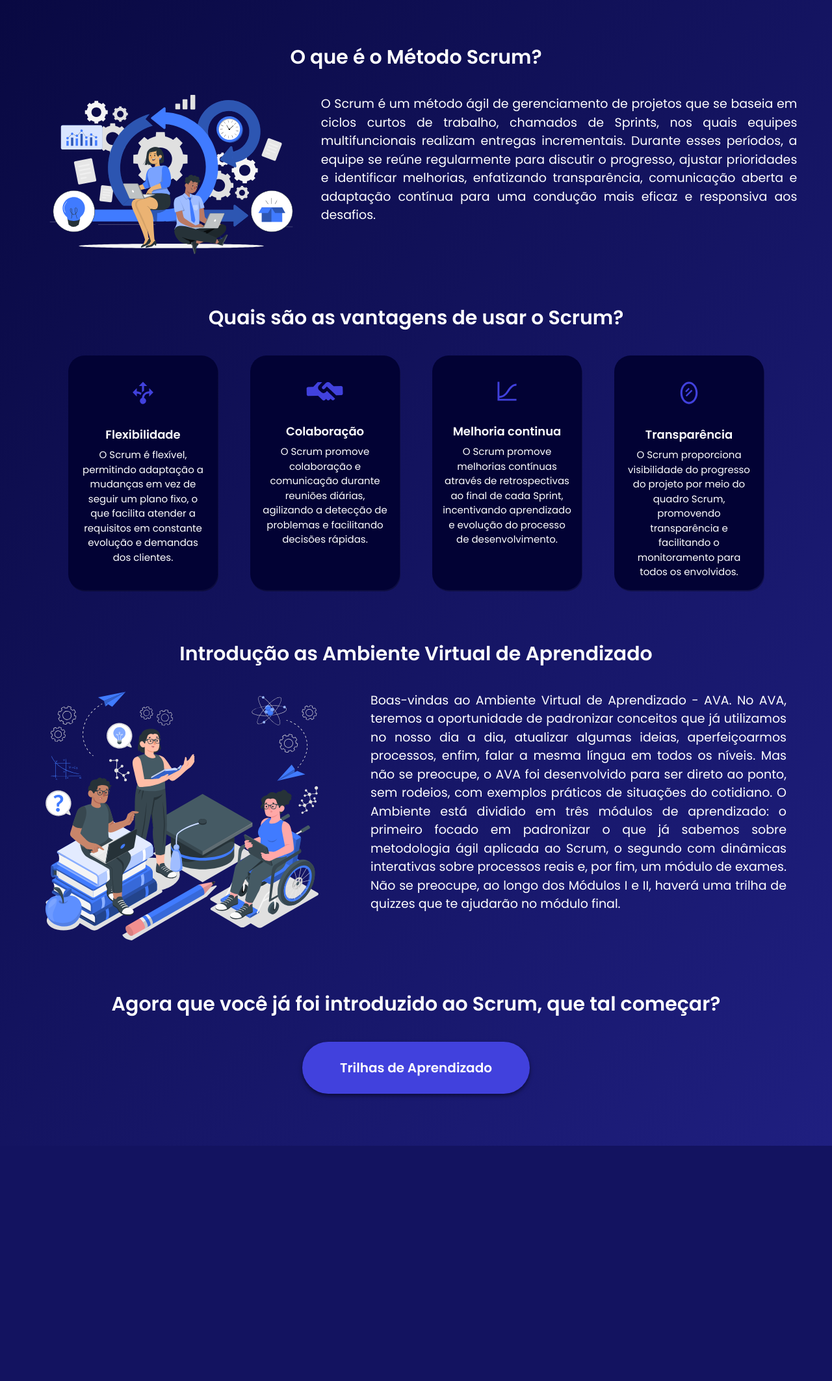
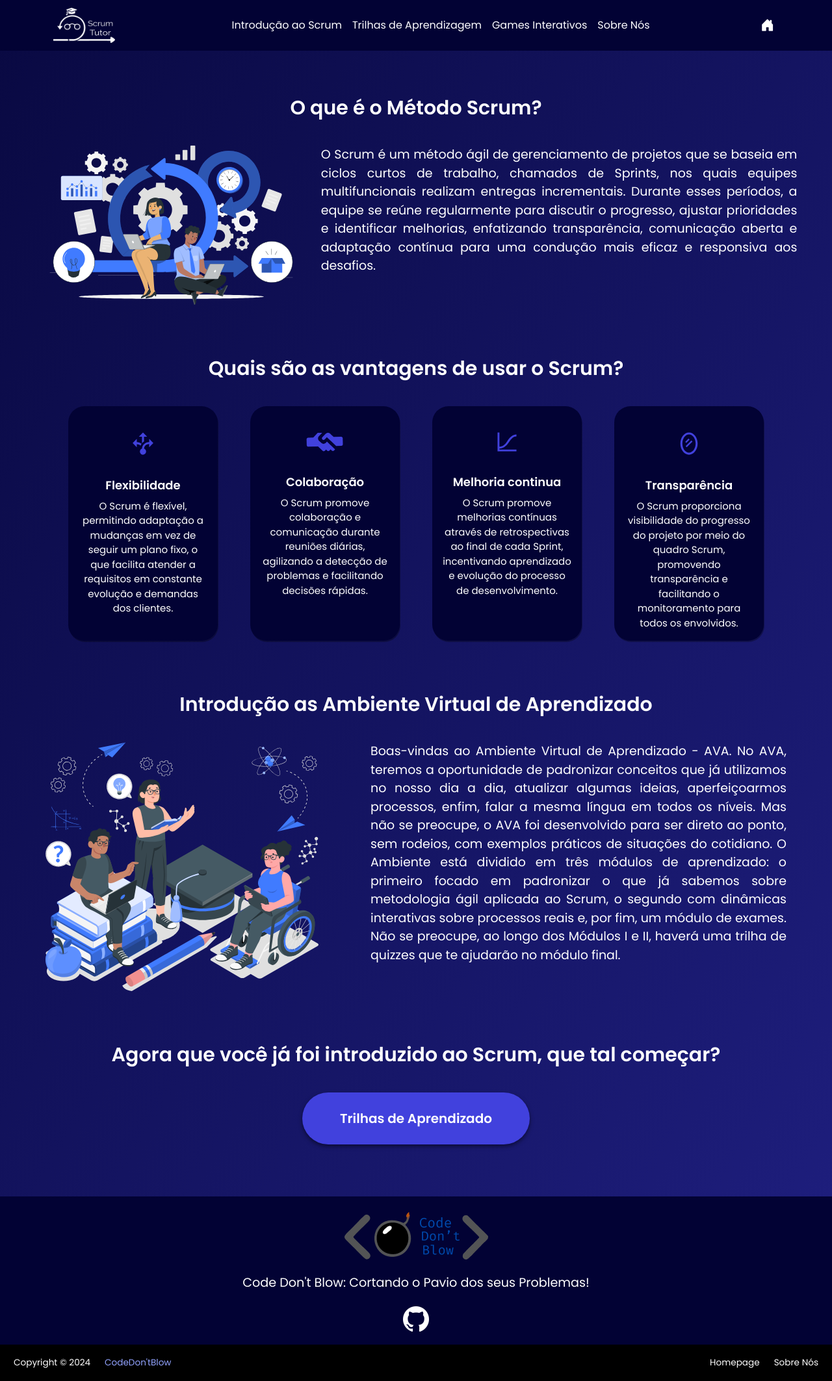
Before and after one commit to CodeDontBlow/Scrum-Tutor, a Flask app: page /scrumintroducion in a window 1280 px wide. Shown: the whole page at 65% size. Before the commit the page ends 1763 px from the top, so only its background shows below. Run offline with Flask 3, Linux system fonts and the light colour scheme.

Commit message:
Base Adicionada (nav/footer)

```diff
--- a/static/style/global.css
+++ b/static/style/global.css
@@ -3,6 +3,16 @@
 * {
     font-family: Poppins, sans-serif;
     color: white;
+    margin: 0;
+    padding: 0;
+    list-style: none;
+    box-sizing: border-box;
+}
+
+body{
+    min-height: 100vh;
+
+    font-family: 'Poppins' , sans-serif;
 }
 
 .title {
@@ -28,3 +38,175 @@
     background-position: -60px;
     box-shadow: 0 3px 6px rgba(0, 0, 0, 0.16), 0 3px 6px rgba(0, 0, 0, 0.23);
 }
+
+
+/* .:: Configurações NAVBAR ::. */
+
+
+nav.navbar{
+    background-color: #020234;
+    padding: 7px;
+}
+      /* Logo ScrumTutor */
+    nav.navbar a.navbar-brand > img{
+        width: 95px;
+
+        user-select: none;
+    }
+
+    /* Botões Navbar */
+    nav.navbar .NAVbtn,
+    nav.navbar a.nav-link{
+        color: white;
+
+        opacity: 100%;
+
+        transition: opacity 200ms;
+    }
+
+        nav.navbar .NAVbtn:hover,
+        nav.navbar a.nav-link:hover{
+            opacity: 70%;
+        }
+
+        nav.navbar .NAVbtn:active,
+        nav.navbar a.nav-link:active{
+            opacity: 90%;
+        }
+
+
+    nav.navbar div.NAVbtn-home i.bi{
+      padding: 7px;
+
+      color: white;
+      font-size: 1.3em;
+    }
+
+    nav.navbar .navbar-collapse{
+        flex-grow: 0;
+        text-align: center;
+    }
+
+    nav.navbar button.navbar-toggler i.bi{
+      color: white;
+      font-size: 1.8rem;
+    }
+
+        nav.navbar button.navbar-toggler:focus{
+          box-shadow: none;
+          border: 0;
+        }
+
+/* Responsividade */
+@media(max-width: 500px){
+    a.navbar-brand > img{
+    width: 60px !important;
+    }
+
+    nav.navbar a.nav-link{
+    font-size: .8rem;
+    }
+}
+
+
+/* .:: Configurações FOOTER ::. */
+
+/* Parte de Cima do Footer */
+footer#CDBfooter > div.CDBfooter-top{
+    background-color: #020234;
+    padding: 10px;
+
+    color: white;
+}
+    /* Logo CodeDontBlow */
+    div.CDBfooter-top > div .CDBfooter-logo img{
+        width: 200px;
+
+        transition: opacity 200ms;
+    }
+
+    /* Slogan CDB */
+    div.CDBfooter-top > div.CDBfooter-message h5{
+        font-size: 1.2rem;
+        font-weight: 300;
+        text-align: center;
+    }
+
+    /* Botão Github */
+    div.CDBfooter-top > div.CDBfooter-github .bi-github{
+        color: white;
+        font-size: 2.5rem;
+
+        transition: opacity 200ms;
+    }
+
+        div.CDBfooter-top > div.CDBfooter-github i.bi:hover,
+        div.CDBfooter-top > div.CDBfooter-logo img:hover
+        {
+            opacity: 80%;
+        }
+
+/* Parte de Baixo do Footer */
+footer#CDBfooter > div.CDBfooter-bottom{
+    background-color: black;
+}
+
+    /* Container dos Links */
+    div.CDBfooter-bottom div.CDBfooter-BTcontainer{
+        padding: 15px;
+        gap: 10px;
+    }
+
+    /* Conteúdo da Parte de Baixo */
+    div.CDBfooter-bottom div.CDBfooter-BTcontainer *{
+        padding: 3px;
+
+        display: inline;
+
+        color: white;
+        font-size: .85rem;
+        font-weight: 300;
+        text-decoration: none;
+    }
+
+        div.CDBfooter-bottom div.CDBfooter-BTcontainer a:hover{
+            text-decoration: underline;
+        }
+
+    /* Link especial (azul) */
+    div.CDBfooter-bottom div.CDBfooter-BTcontainer > div.CDBfooter-cdb a{
+        color: #92A3FF;
+    }
+
+/* Responsividade */
+@media (max-width: 500px){
+
+    div.CDBfooter-top > .CDBfooter-logo img{
+    width: 110px;
+    }
+
+    div.CDBfooter-top > div.CDBfooter-message h5{
+    font-size: .8rem;
+    font-weight: 300;
+    }
+
+    div.CDBfooter-top > div.CDBfooter-github .bi-github{
+    color: white;
+    font-size: 1.55rem;
+    }
+
+    .CDBfooter-BTcontainer{
+    padding: 10px;
+    gap: 5px;
+    }
+
+    .CDBfooter-BTcontainer > *{
+    font-size: .55rem;
+    font-weight: 300;
+    }
+
+    div.CDBfooter-BTcontainer a{
+    padding: 1px;
+    }
+
+}
--- /dev/null
+++ b/templates/base.html
@@ -0,0 +1,141 @@
+<!DOCTYPE html>
+<html lang="pt-br">
+<head>
+    <meta charset="UTF-8">
+    <meta name="viewport" content="width=device-width, initial-scale=1.0">
+
+    <!-- Ícones Bootstrap -->
+    <link rel="stylesheet" href="https://cdn.jsdelivr.net/npm/bootstrap-icons@1.11.3/font/bootstrap-icons.min.css">
+
+    <!-- CSS do Boostrap -->
+    <link rel="stylesheet" href="https://cdn.jsdelivr.net/npm/bootstrap@5.3.3/dist/css/bootstrap.min.css">
+
+    <!-- CSS Global do Projeto -->
+    <link rel="stylesheet" href="{{url_for('static', filename='style/global.css')}}">
+
+    <!-- Para adicionar mais arquivos CSS na sua página -->
+    {% block pageCss %} {% endblock %}
+
+    <title> {% block pageTitle%} {% endblock %}</title>
+</head>
+<body>
+
+    <!-- .:: NAVBAR ::. -->
+    <nav class="navbar navbar-expand-lg">
+
+        <div class="container-sm d-flex justify-content-between">
+
+            <!-- Logo ScrumTutor -->
+            <a class="navbar-brand" href="#">
+                <img src="{{url_for('static' , filename='/img/logos/STlogo.png')}}" class="NAVbtn alt="Logo do Site ScrumTutor">
+            </a>
+
+            <!-- Botão p/ telas menores -->
+            <button class="navbar-toggler" type="button" data-bs-toggle="collapse" data-bs-target="#navbarNavDropdown" aria-controls="navbarNavDropdown" aria-expanded="false" aria-label="Toggle navigation">
+                <i class="bi bi-list NAVbtn"></i>
+            </button>
+
+            <!-- Itens da Navbar (Links) -->
+            <div class="collapse navbar-collapse justify-content-center" id="navbarNavDropdown">
+                <ul class="navbar-nav">
+                <li class="nav-item">
+                    <a class="nav-link" href="#">Introdução ao Scrum</a>
+                </li>
+                <li class="nav-item">
+                    <a class="nav-link" href="#">Trilhas de Aprendizagem</a>
+                </li>
+                <li class="nav-item">
+                    <a class="nav-link" href="#">Games Interativos</a>
+                </li>
+                <li class="nav-item">
+                    <a class="nav-link" href="#">Sobre Nós</a>
+                </li>
+                </ul>
+            </div>
+
+            <!-- Botão p/ Homepage -->
+            <div class="NAVbtn-home collapse navbar-collapse">
+                <a href="#">
+                <i class="bi bi-house-door-fill NAVbtn"></i>
+                </a>
+            </div>
+
+        </div>
+    </nav>
+
+
+
+
+
+    <!-- Bloco para o Conteúdo da Página -->
+    {% block pageContent %} {% endblock %}
+
+
+
+
+
+    <!-- .:: FOOTER ::. -->
+    <footer class="container-fluid p-0" id="CDBfooter">
+
+        <!-- Parte de Cima -->
+        <div class="CDBfooter-top
+        d-flex flex-column align-items-center pt-4 pb-2">
+
+            <!-- Logo CodeDontBlow -->
+            <div class="CDBfooter-logo">
+                <a href="https://github.com/CodeDontBlow/Scrum-Tutor" target="_blank">
+                    <img src="{{url_for('static' , filename='img/logos/CDBlogo.png')}}" alt="Logotipo da marca Code Don't Blow">
+                </a>
+            </div>
+
+            <!-- Slogan CDB -->
+            <div class="CDBfooter-message
+            pt-4 pb-2">
+                <h5>Code Don't Blow: Cortando o Pavio dos seus Problemas!</h5>
+            </div>
+
+            <!-- Botão p/ Github -->
+            <div class="CDBfooter-github">
+                <a href="https://github.com/CodeDontBlow/Scrum-Tutor" target="_blank">
+                    <i class="bi bi-github"></i>
+                </a>
+            </div>
+
+        </div>
+
+        <!-- Parte de Baixo -->
+        <div class="CDBfooter-bottom
+        d-flex gap-3 justify-content-between">
+
+            <div class="CDBfooter-BTcontainer
+            d-flex">
+                <div class="CDBfooter-copyright">
+                    <p>Copyright &#169; 2024</p>
+                </div>
+
+                <div class="CDBfooter-cdb">
+                    <a href="#" target="_blank">CodeDon'tBlow</a>
+                </div>
+            </div>
+
+            <div class="CDBfooter-BTcontainer
+            d-flex">
+                <div class="CDBfooter-home">
+                    <a href="#">Homepage</a>
+                </div>
+
+                <div class="CDBfooter-sqobreNos">
+                    <a href="#">Sobre Nós</a>
+                </div>
+            </div>
+        </div>
+
+    </footer>
+
+    <!-- JavaScript do Boostrap -->
+    <script src="https://cdn.jsdelivr.net/npm/bootstrap@5.3.3/dist/js/bootstrap.bundle.min.js" integrity="sha384-YvpcrYf0tY3lHB60NNkmXc5s9fDVZLESaAA55NDzOxhy9GkcIdslK1eN7N6jIeHz" crossorigin="anonymous"></script>
+    <script src="https://cdn.jsdelivr.net/npm/@popperjs/core@2.11.8/dist/umd/popper.min.js" integrity="sha384-I7E8VVD/ismYTF4hNIPjVp/Zjvgyol6VFvRkX/vR+Vc4jQkC+hVqc2pM8ODewa9r" crossorigin="anonymous"></script>
+    <script src="https://cdn.jsdelivr.net/npm/bootstrap@5.3.3/dist/js/bootstrap.min.js" integrity="sha384-0pUGZvbkm6XF6gxjEnlmuGrJXVbNuzT9qBBavbLwCsOGabYfZo0T0to5eqruptLy" crossorigin="anonymous"></script>
+
+</body>
+</html>
--- a/templates/scrumintroducion.html
+++ b/templates/scrumintroducion.html
@@ -1,17 +1,13 @@
-<!DOCTYPE html>
-<html lang="en">
+{% extends 'base.html' %}
 
-  <head>
-    <meta charset="UTF-8">
-    <meta name="viewport" content="width=device-width, initial-scale=1.0">
-    <link href="https://cdn.jsdelivr.net/npm/bootstrap@5.3.3/dist/css/bootstrap.min.css" rel="stylesheet"
-      integrity="sha384-QWTKZyjpPEjISv5WaRU9OFeRpok6YctnYmDr5pNlyT2bRjXh0JMhjY6hW+ALEwIH" crossorigin="anonymous">
-      <link rel="stylesheet" href="{{url_for('static', filename='style/global.css')}}">
-    <link rel="stylesheet" href="{{url_for('static', filename='style/introducionstyle.css')}}">
-    <title>Introdução ao Scrum</title>
-  </head>
+    {% block pageCss %}
+        <link rel="stylesheet" href="{{url_for('static', filename='style/introducionstyle.css')}}">
+    {% endblock %}
 
-  <body>
+    {% block pageTtile %} Introdução ao Scrum {% endblock %}
+
+    {% block pageContent %}
+
     <section class="container-fluid introducion-scrum">
       <h1 class="title">O que é o Método Scrum?</h1>
       <div class="content d-flex">
@@ -86,9 +82,4 @@
       </div>
     </section>
 
-    <script src="https://cdn.jsdelivr.net/npm/bootstrap@5.3.3/dist/js/bootstrap.bundle.min.js"
-      integrity="sha384-YvpcrYf0tY3lHB60NNkmXc5s9fDVZLESaAA55NDzOxhy9GkcIdslK1eN7N6jIeHz"
-      crossorigin="anonymous"></script>
-  </body>
-
-</html>
+    {% endblock %}
```
Also changed, not shown: templates/index.html (+8 -17 lines), static/img/logos/CDBlogo.png (added), static/img/logos/STlogo.png (added), 1 other file.
